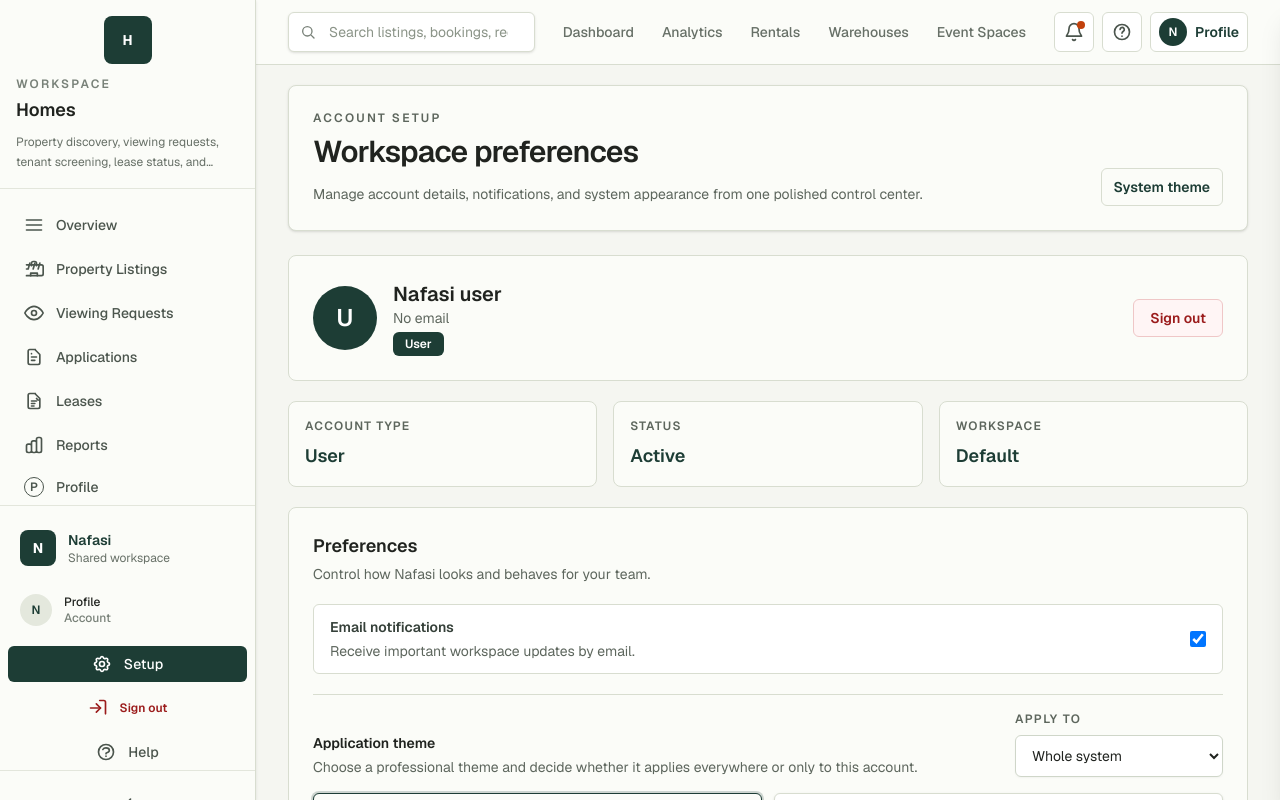
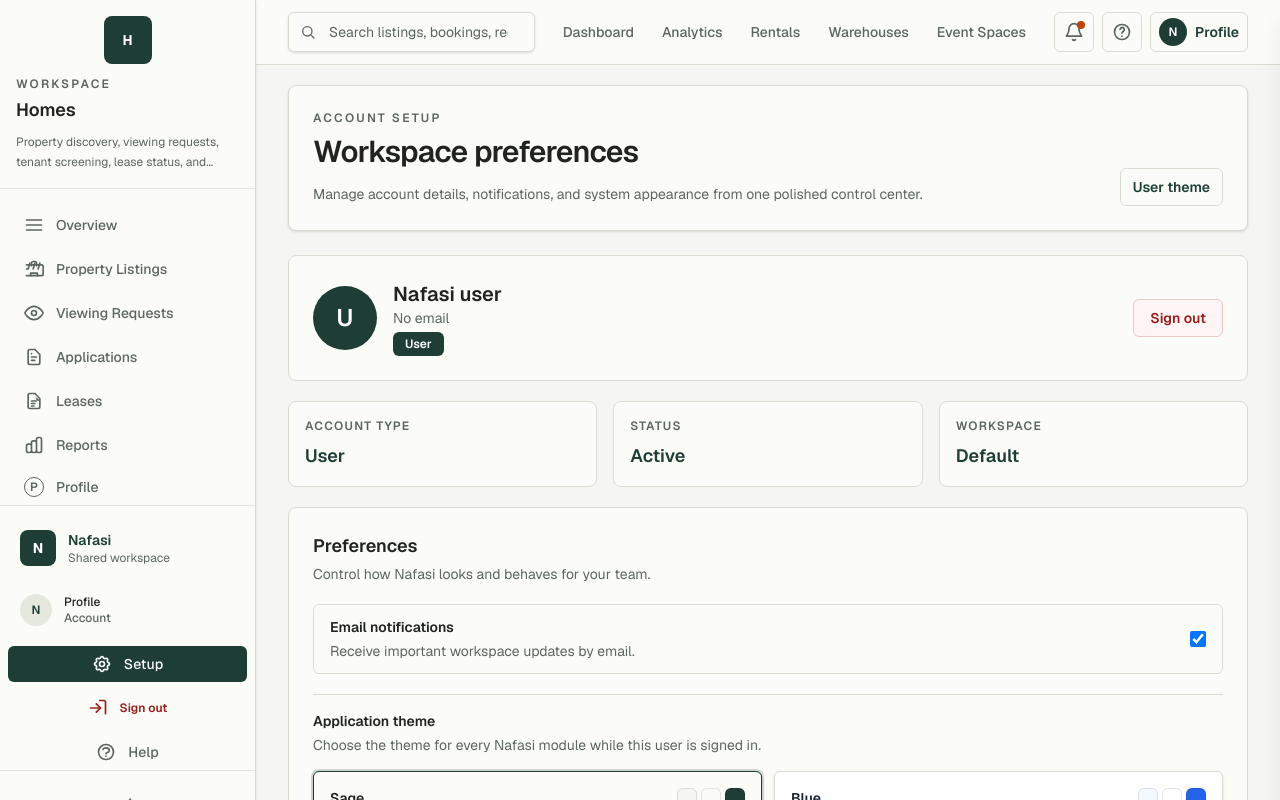
Before and after one commit to allanhue/Nafasi, a Next.js app: page /setup in a window 1280 px wide. Shown: the top 800 px of the page. Built offline with nearby package versions, Linux system fonts and the light colour scheme; no server answers.

Commit message:
version update themes componenets fix the rendering issue

```diff
--- a/app/components/theme_picker.tsx
+++ b/app/components/theme_picker.tsx
@@ -1,37 +1,20 @@
 "use client";
 
-import { appThemes, type ThemeKey, type ThemeScope } from "@/app/lib/themes";
+import { appThemes, type ThemeKey } from "@/app/lib/themes";
 
 type ThemePickerProps = {
   onChange: (theme: ThemeKey) => void;
-  onScopeChange: (scope: ThemeScope) => void;
-  scope: ThemeScope;
   value: ThemeKey;
 };
 
-export default function ThemePicker({ onChange, onScopeChange, scope, value }: ThemePickerProps) {
+export default function ThemePicker({ onChange, value }: ThemePickerProps) {
   return (
     <fieldset>
-      <div className="flex flex-col gap-3 sm:flex-row sm:items-end sm:justify-between">
-        <div>
-          <legend className="text-sm font-semibold text-[var(--foreground)]">Application theme</legend>
-          <p className="theme-muted mt-1 text-sm">
-            Choose a professional theme and decide whether it applies everywhere or only to this account.
-          </p>
-        </div>
-        <label className="block min-w-52">
-          <span className="mb-2 block text-xs font-semibold uppercase tracking-[0.12em] theme-muted">
-            Apply to
-          </span>
-          <select
-            className="form-input"
-            onChange={(event) => onScopeChange(event.target.value as ThemeScope)}
-            value={scope}
-          >
-            <option value="system">Whole system</option>
-            <option value="account">This account only</option>
-          </select>
-        </label>
+      <div>
+        <legend className="text-sm font-semibold text-[var(--foreground)]">Application theme</legend>
+        <p className="theme-muted mt-1 text-sm">
+          Choose the theme for every Nafasi module while this user is signed in.
+        </p>
       </div>
       <div className="mt-4 grid gap-3 sm:grid-cols-2">
         {appThemes.map((theme) => {
--- a/app/components/theme_provider.tsx
+++ b/app/components/theme_provider.tsx
@@ -1,6 +1,7 @@
 "use client";
 
 import { useEffect } from "react";
+import { authSessionEvent, readStoredUser } from "@/app/lib/auth";
 import {
   accountThemeStorageKey,
   defaultThemeKey,
@@ -17,10 +18,12 @@
 
     syncTheme();
     window.addEventListener("storage", syncTheme);
+    window.addEventListener(authSessionEvent, syncTheme);
     window.addEventListener(themeStorageEvent, syncTheme);
 
     return () => {
       window.removeEventListener("storage", syncTheme);
+      window.removeEventListener(authSessionEvent, syncTheme);
       window.removeEventListener(themeStorageEvent, syncTheme);
     };
   }, []);
@@ -42,6 +45,8 @@
   root.style.setProperty("--app-muted", theme.muted);
   root.style.setProperty("--app-border", theme.border);
   root.style.setProperty("--app-accent", theme.accent);
+  root.style.setProperty("--app-subtle", `color-mix(in srgb, ${theme.accent} 10%, ${theme.background})`);
+  root.style.setProperty("--app-hover", `color-mix(in srgb, ${theme.accent} 14%, ${theme.background})`);
 }
 
 function readStoredThemeKey() {
@@ -54,13 +59,8 @@
 }
 
 function readCurrentAccountId() {
-  try {
-    const storedUser = window.localStorage.getItem("nafasi_user");
-    const user = storedUser ? JSON.parse(storedUser) : null;
-    return user?.email ?? user?.name ?? null;
-  } catch {
-    return null;
-  }
+  const user = readStoredUser();
+  return user?.email ?? user?.name ?? null;
 }
 
 function readLegacyPreferenceTheme() {
--- a/app/globals.css
+++ b/app/globals.css
@@ -7,6 +7,8 @@
   --app-muted: #5d665d;
   --app-border: #d8ddd0;
   --app-accent: #1d3d35;
+  --app-subtle: color-mix(in srgb, var(--app-accent) 10%, var(--background));
+  --app-hover: color-mix(in srgb, var(--app-accent) 14%, var(--background));
   --sidebar-width: 16rem; /* 256px - w-64 */
 }
 
@@ -36,16 +38,16 @@
 .form-input {
   width: 100%;
   border-radius: 0.375rem;
-  border: 1px solid #cfd6c9;
-  background: #ffffff;
+  border: 1px solid var(--app-border);
+  background: var(--app-surface);
   padding: 0.625rem 0.75rem;
   font-size: 0.875rem;
-  color: #20231f;
+  color: var(--foreground);
   box-shadow: 0 1px 2px rgb(32 35 31 / 0.04);
 }
 
 .form-input::placeholder {
-  color: #8b9488;
+  color: var(--app-muted);
 }
 
 .form-input:focus {
@@ -78,6 +80,79 @@
   color: var(--app-accent);
 }
 
+/* Bridge existing sage utility classes into the selected theme. */
+.bg-\[\#f5f6f1\] {
+  background-color: var(--background) !important;
+}
+
+.bg-\[\#fbfcf8\],
+.bg-\[\#fbfcf8\]\/95,
+.bg-white {
+  background-color: var(--app-surface) !important;
+}
+
+.bg-\[\#edf1e7\],
+.bg-\[\#eef5df\],
+.bg-\[\#f8faf5\] {
+  background-color: var(--app-subtle) !important;
+}
+
+.hover\:bg-\[\#edf1e7\]:hover,
+.hover\:bg-\[\#f3f4f0\]:hover,
+.hover\:bg-white:hover {
+  background-color: var(--app-hover) !important;
+}
+
+.bg-\[\#1d3d35\],
+.bg-\[\#2d5d4d\],
+.hover\:bg-\[\#0f2419\]:hover,
+.hover\:bg-\[\#142d27\]:hover,
+.hover\:bg-\[\#2d5d4d\]:hover {
+  background-color: var(--app-accent) !important;
+}
+
+.text-\[\#20231f\],
+.text-\[\#354039\],
+.text-\[\#394039\] {
+  color: var(--foreground) !important;
+}
+
+.text-\[\#1d3d35\],
+.text-\[\#2d5d4d\],
+.hover\:text-\[\#1d3d35\]:hover {
+  color: var(--app-accent) !important;
+}
+
+.text-\[\#4b554d\],
+.text-\[\#5d665d\],
+.text-\[\#677067\],
+.text-\[\#788178\],
+.placeholder\:text-\[\#8b9488\]::placeholder {
+  color: var(--app-muted) !important;
+}
+
+.border-\[\#b9c3b2\],
+.border-\[\#cfd6c9\],
+.border-\[\#cfd8c8\],
+.border-\[\#d8ddd0\],
+.border-\[\#e1e5db\],
+.hover\:border-\[\#1d3d35\]:hover,
+.hover\:border-\[\#9aa78f\]:hover {
+  border-color: var(--app-border) !important;
+}
+
+.border-\[\#1d3d35\] {
+  border-color: var(--app-accent) !important;
+}
+
+.ring-\[\#d8ddd0\] {
+  --tw-ring-color: var(--app-border) !important;
+}
+
+.border-t-\[\#1d3d35\] {
+  border-top-color: var(--app-accent) !important;
+}
+
 @media (min-width: 1024px) {
   .nafasi-sidebar-offset {
     margin-left: var(--sidebar-width);
--- a/app/lib/auth.ts
+++ b/app/lib/auth.ts
@@ -13,6 +13,8 @@
   expiresAt: string;
   user: AuthUser;
 };
+
+export const authSessionEvent = "nafasi-session-updated";
 
 const rawUrl = process.env.NEXT_PUBLIC_API_URL ||
   (process.env.NODE_ENV === "production"
@@ -50,15 +52,19 @@
 }
 
 export function saveSession(auth: AuthResponse) {
-  window.localStorage.setItem("nafasi_token", auth.token);
-  window.localStorage.setItem("nafasi_user", JSON.stringify(auth.user));
-  window.localStorage.setItem("nafasi_session_expires_at", auth.expiresAt);
+  clearPersistentSession();
+  window.sessionStorage.setItem("nafasi_token", auth.token);
+  window.sessionStorage.setItem("nafasi_user", JSON.stringify(auth.user));
+  window.sessionStorage.setItem("nafasi_session_expires_at", auth.expiresAt);
+  window.dispatchEvent(new Event(authSessionEvent));
 }
 
 export function clearSession() {
-  window.localStorage.removeItem("nafasi_token");
-  window.localStorage.removeItem("nafasi_user");
-  window.localStorage.removeItem("nafasi_session_expires_at");
+  window.sessionStorage.removeItem("nafasi_token");
+  window.sessionStorage.removeItem("nafasi_user");
+  window.sessionStorage.removeItem("nafasi_session_expires_at");
+  clearPersistentSession();
+  window.dispatchEvent(new Event(authSessionEvent));
 }
 
 export function getStoredToken() {
@@ -66,7 +72,8 @@
     return null;
   }
 
-  return window.localStorage.getItem("nafasi_token");
+  clearPersistentSession();
+  return window.sessionStorage.getItem("nafasi_token");
 }
 
 export function readStoredUser(): AuthUser | null {
@@ -75,7 +82,8 @@
   }
 
   try {
-    const storedUser = window.localStorage.getItem("nafasi_user");
+    clearPersistentSession();
+    const storedUser = window.sessionStorage.getItem("nafasi_user");
     // Handle cases where stored value is null, "null", or "undefined"
     if (!storedUser || storedUser === "null" || storedUser === "undefined") {
       return null;
@@ -83,7 +91,13 @@
     return JSON.parse(storedUser) as AuthUser;
   } catch {
     // If parsing fails, clear the invalid data and return null
-    window.localStorage.removeItem("nafasi_user");
+    window.sessionStorage.removeItem("nafasi_user");
     return null;
   }
 }
+
+function clearPersistentSession() {
+  window.localStorage.removeItem("nafasi_token");
+  window.localStorage.removeItem("nafasi_user");
+  window.localStorage.removeItem("nafasi_session_expires_at");
+}
--- a/app/lib/themes.ts
+++ b/app/lib/themes.ts
@@ -1,5 +1,4 @@
 export type ThemeKey = "sage" | "blue" | "sunrise" | "coastal";
-export type ThemeScope = "system" | "account";
 
 export type AppTheme = {
   accent: string;
--- a/app/setup/page.tsx
+++ b/app/setup/page.tsx
@@ -16,14 +16,12 @@
   globalThemeStorageKey,
   themeStorageEvent,
   type ThemeKey,
-  type ThemeScope,
 } from "@/app/lib/themes";
 
 type SetupPreferences = {
   emailNotifications: boolean;
   language: string;
   theme: ThemeKey;
-  themeScope: ThemeScope;
 };
 
 export default function UserSetup() {
@@ -54,12 +52,7 @@
     window.localStorage.setItem("nafasi_preferences", JSON.stringify(updated));
 
     if (key === "theme") {
-      saveTheme(value as ThemeKey, updated.themeScope, user);
-      showThemeSync();
-    }
-
-    if (key === "themeScope") {
-      saveTheme(updated.theme, value as ThemeScope, user);
+      saveTheme(value as ThemeKey, user);
       showThemeSync();
     }
   }
@@ -88,7 +81,7 @@
                 </p>
               </div>
               <span className="rounded-md border border-[var(--app-border)] px-3 py-2 text-sm font-semibold theme-accent-text">
-                {preferences.themeScope === "system" ? "System theme" : "Account theme"}
+                User theme
               </span>
             </div>
           </section>
@@ -152,8 +145,6 @@
                 <div className="border-t border-[var(--app-border)] pt-4">
                   <ThemePicker
                     onChange={(theme) => handlePreferenceChange("theme", theme)}
-                    onScopeChange={(scope) => handlePreferenceChange("themeScope", scope)}
-                    scope={preferences.themeScope}
                     value={preferences.theme}
                   />
                 </div>
@@ -237,19 +228,16 @@
 }
 
 function defaultPreferences(): SetupPreferences {
-  return { emailNotifications: true, language: "en", theme: defaultThemeKey, themeScope: "system" };
+  return { emailNotifications: true, language: "en", theme: defaultThemeKey };
 }
 
-function saveTheme(theme: ThemeKey, scope: ThemeScope, user: AuthUser | null) {
+function saveTheme(theme: ThemeKey, user: AuthUser | null) {
   const accountKey = accountThemeStorageKey(accountIdForUser(user));
 
-  if (scope === "system") {
+  if (accountKey) {
+    window.localStorage.setItem(accountKey, theme);
+  } else {
     window.localStorage.setItem(globalThemeStorageKey, theme);
-    if (accountKey) {
-      window.localStorage.removeItem(accountKey);
-    }
-  } else if (accountKey) {
-    window.localStorage.setItem(accountKey, theme);
   }
 
   applyTheme(theme);
```
